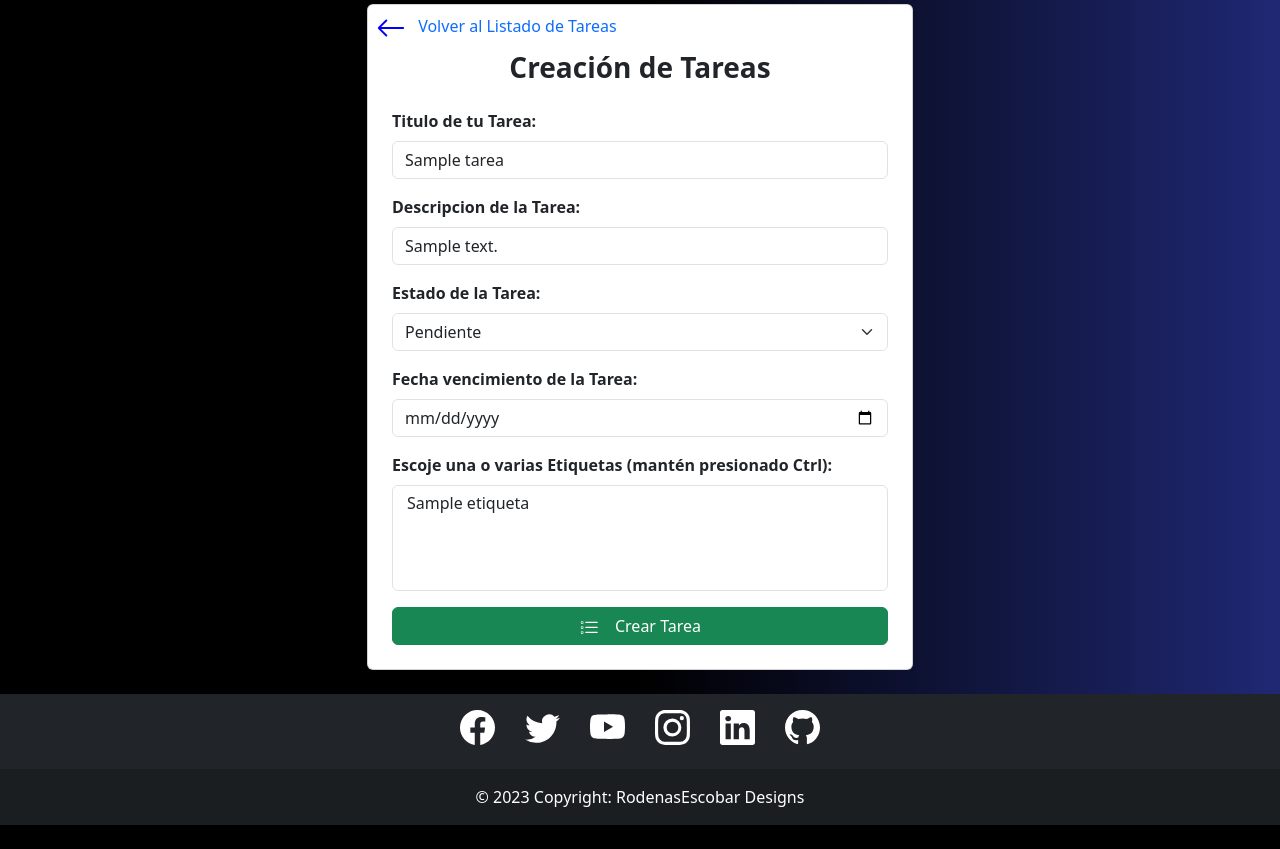
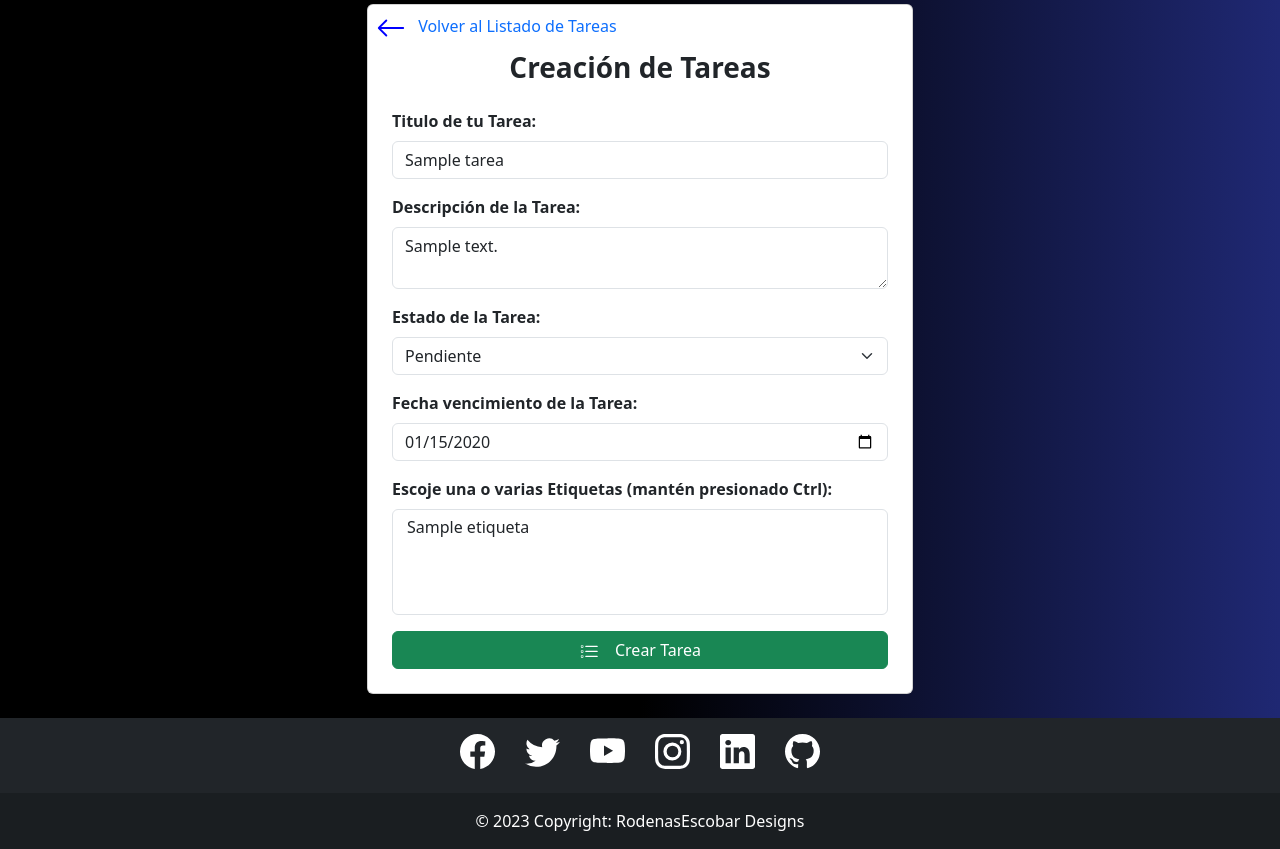
Before and after one commit to Leonardo-Rodenas/Trabajos-Individuales-Modulo-7, a Django app: a page that uses ejercicio_individual/app_1/templates/templates_app/app_1/crea_actualiza_tarea.html in a window 1280 px wide. Shown: the part 219-1068 px from the top of the page. Before the commit the page ends 1044 px from the top, so only its background shows below. Run offline with Django 4.2, Linux system fonts and the light colour scheme; a user stored in the database is signed in; tables that the repository leaves empty hold one stand-in row (values such as "Sample post"); some libraries are stand-ins or nearby versions.

Commit message:
cambios en mostrar formulario actualizacion pre llenado

```diff
--- a/ejercicio_individual/app_1/templates/templates_app/app_1/crea_actualiza_tarea.html
+++ b/ejercicio_individual/app_1/templates/templates_app/app_1/crea_actualiza_tarea.html
@@ -25,32 +25,32 @@
                                 id="id_titulo" placeholder="Agrega un título a tu tarea" value="{{tarea.titulo}}">
                         </p>
                         <p>
-                            <label class="form-label text-start fw-bold" for="id_descripcion">Descripcion de la
+                            <label class="form-label text-start fw-bold" for="id_descripcion">Descripción de la
                                 Tarea:</label>
-                            <input class="form-control" name="descripcion" cols="40" rows="10" required
-                                id="id_descripcion" placeholder="Agrega una descripción a tu tarea"  value="{{tarea.descripcion}}"></input>
+                            <textarea class="form-control" name="descripcion" rows="2" required id="id_descripcion"
+                                placeholder="Agrega una descripción a tu tarea">{{ tarea.descripcion }}</textarea>
                         </p>
                         <p>
                             <label class="form-label text-start fw-bold" for="id_estado">Estado de la Tarea:</label>
-                            <select class="form-select" name="estado" id="id_estado"  value="{{tarea.estado}}">
-                                <option value="Pendiente" selected>Pendiente</option>
-                                <option value="En Progreso" >En Progreso</option>
-                                <option value="Completada" >Completada</option>
+                            <select class="form-select" name="estado" id="id_estado">
+                                <option value="Pendiente" {% if tarea.estado == 'Pendiente' %}selected{% endif %}>Pendiente</option>
+                                <option value="En Progreso" {% if tarea.estado == 'En Progreso' %}selected{% endif %}>En Progreso</option>
+                                <option value="Completada" {% if tarea.estado == 'Completada' %}selected{% endif %}>Completada</option>
                             </select>
                         </p>
+
                         <p>
-                        <div>
-                            <label class="form-label fw-bold" for="id_fecha_vencimiento">Fecha vencimiento de la
-                                Tarea:</label>
-                            <input class="form-control" type="date" name="fecha_vencimiento" required
-                                id="id_fecha_vencimiento"  value="{{tarea.fecha_vencimiento}}">
-                        </div>
+                            <div>
+                                <label class="form-label fw-bold" for="id_fecha_vencimiento">Fecha vencimiento de la Tarea:</label>
+                                <input class="form-control" type="date" name="fecha_vencimiento" required id="id_fecha_vencimiento" value="{{ tarea.fecha_vencimiento|date:'Y-m-d' }}">
+                            </div>
                         </p>
+
                         <p>
                             <label class="form-label text-start fw-bold" for="id_etiqueta">Escoje una o varias
                                 Etiquetas (mantén presionado Ctrl):</label>
                             <select class="form-select" aria-label="Default select example" name="etiqueta" required
-                                id="id_etiqueta" multiple  value="{{tarea.etiqueta}}">
+                                id="id_etiqueta" multiple value="{{tarea.etiqueta}}">
                                 {% for etiqueta in etiquetas %}
                                 <option value="{{ etiqueta.id }}">{{ etiqueta.nombre }}</option>
                                 {% endfor %}
@@ -58,11 +58,16 @@
                         </p>
                         <p>
                         <div class="d-grid gap-2">
-                            <button class="btn btn-success" type="submit"value="Crear Tarea"><svg xmlns="http://www.w3.org/2000/svg" width="20" height="20" fill="currentColor" class="bi bi-list-task me-3 " viewBox="0 0 16 16">
-                                <path fill-rule="evenodd" d="M2 2.5a.5.5 0 0 0-.5.5v1a.5.5 0 0 0 .5.5h1a.5.5 0 0 0 .5-.5V3a.5.5 0 0 0-.5-.5H2zM3 3H2v1h1V3z"/>
-                                <path d="M5 3.5a.5.5 0 0 1 .5-.5h9a.5.5 0 0 1 0 1h-9a.5.5 0 0 1-.5-.5zM5.5 7a.5.5 0 0 0 0 1h9a.5.5 0 0 0 0-1h-9zm0 4a.5.5 0 0 0 0 1h9a.5.5 0 0 0 0-1h-9z"/>
-                                <path fill-rule="evenodd" d="M1.5 7a.5.5 0 0 1 .5-.5h1a.5.5 0 0 1 .5.5v1a.5.5 0 0 1-.5.5H2a.5.5 0 0 1-.5-.5V7zM2 7h1v1H2V7zm0 3.5a.5.5 0 0 0-.5.5v1a.5.5 0 0 0 .5.5h1a.5.5 0 0 0 .5-.5v-1a.5.5 0 0 0-.5-.5H2zm1 .5H2v1h1v-1z"/>
-                              </svg>Crear Tarea</button>
+                            <button class="btn btn-success" type="submit" value="Crear Tarea"><svg
+                                    xmlns="http://www.w3.org/2000/svg" width="20" height="20" fill="currentColor"
+                                    class="bi bi-list-task me-3 " viewBox="0 0 16 16">
+                                    <path fill-rule="evenodd"
+                                        d="M2 2.5a.5.5 0 0 0-.5.5v1a.5.5 0 0 0 .5.5h1a.5.5 0 0 0 .5-.5V3a.5.5 0 0 0-.5-.5H2zM3 3H2v1h1V3z" />
+                                    <path
+                                        d="M5 3.5a.5.5 0 0 1 .5-.5h9a.5.5 0 0 1 0 1h-9a.5.5 0 0 1-.5-.5zM5.5 7a.5.5 0 0 0 0 1h9a.5.5 0 0 0 0-1h-9zm0 4a.5.5 0 0 0 0 1h9a.5.5 0 0 0 0-1h-9z" />
+                                    <path fill-rule="evenodd"
+                                        d="M1.5 7a.5.5 0 0 1 .5-.5h1a.5.5 0 0 1 .5.5v1a.5.5 0 0 1-.5.5H2a.5.5 0 0 1-.5-.5V7zM2 7h1v1H2V7zm0 3.5a.5.5 0 0 0-.5.5v1a.5.5 0 0 0 .5.5h1a.5.5 0 0 0 .5-.5v-1a.5.5 0 0 0-.5-.5H2zm1 .5H2v1h1v-1z" />
+                                </svg>Crear Tarea</button>
                         </div>
                         </p>
                     </form>
```
